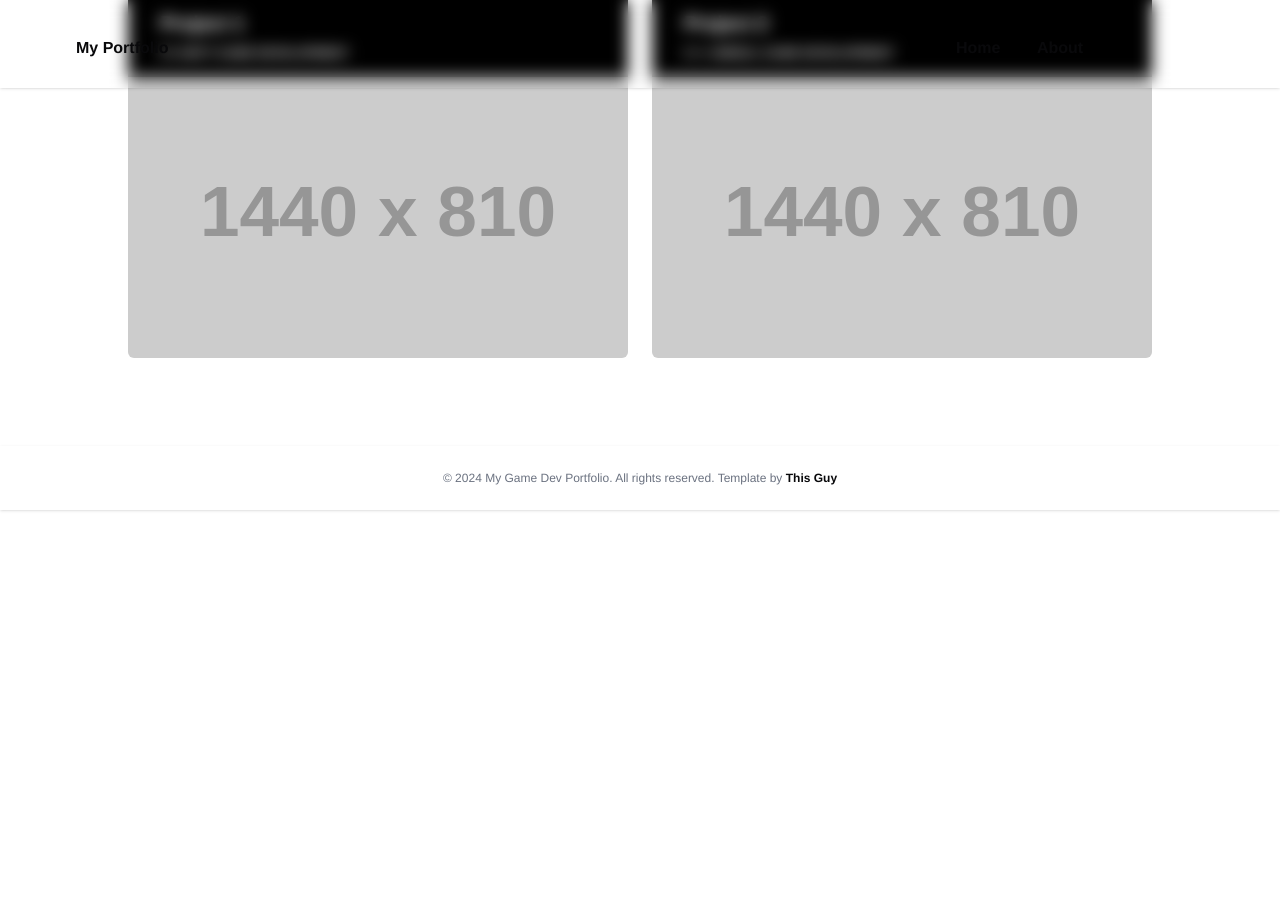
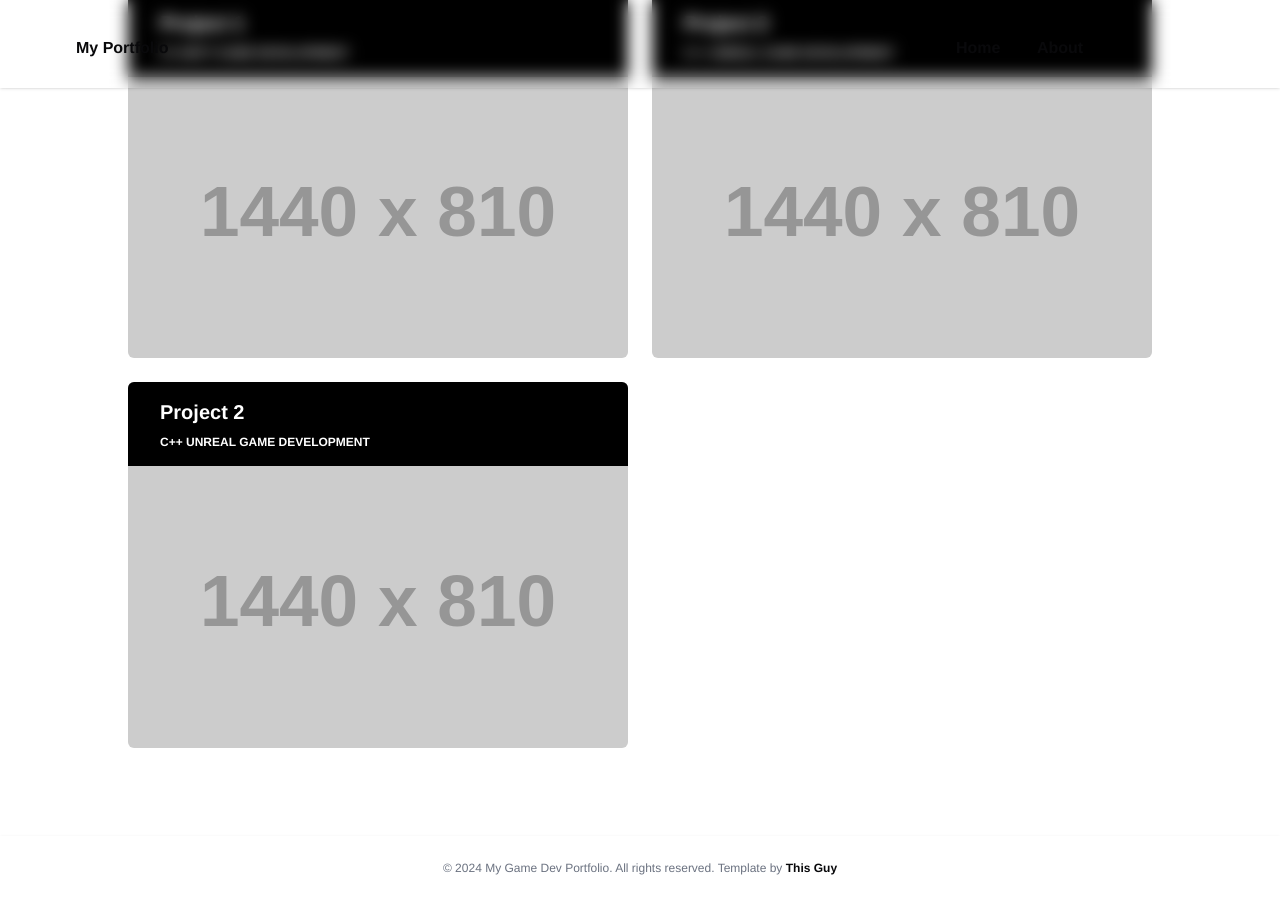
Before and after one commit to Waterhuman33/waterhuman33.github.io, a Jekyll site: the page built from index.html, in a window 1280 px wide and 900 px high, scrolled down 791 px. Built offline with Jekyll 4.4.1, drawn with Linux system fonts in a browser that asks for light colours; some web fonts are replaced; before the commit the page ends 1301 px from its top, so only the background shows below that.

Commit message:
Update projects.yml

```diff
--- a/_data/projects.yml
+++ b/_data/projects.yml
@@ -9,3 +9,9 @@
   img: 'https://via.placeholder.com/1440x810'
   tags: ["C++ ", "Unreal ", "Game Development "]
   file: "_projects/project2.md"
+
+- id: project-2
+  title: Project 2
+  img: 'https://via.placeholder.com/1440x810'
+  tags: ["C++ ", "Unreal ", "Game Development "]
+  file: "_projects/SoulHerd.md"
```
